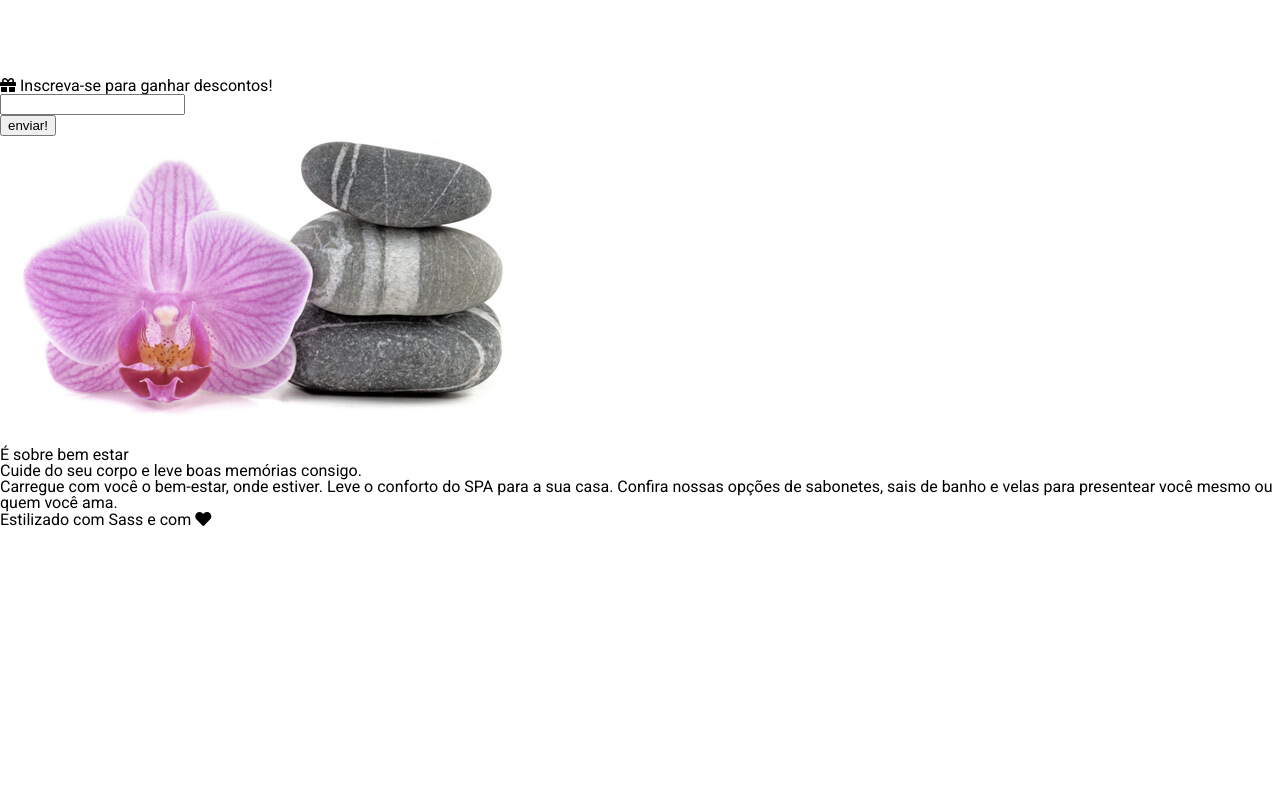
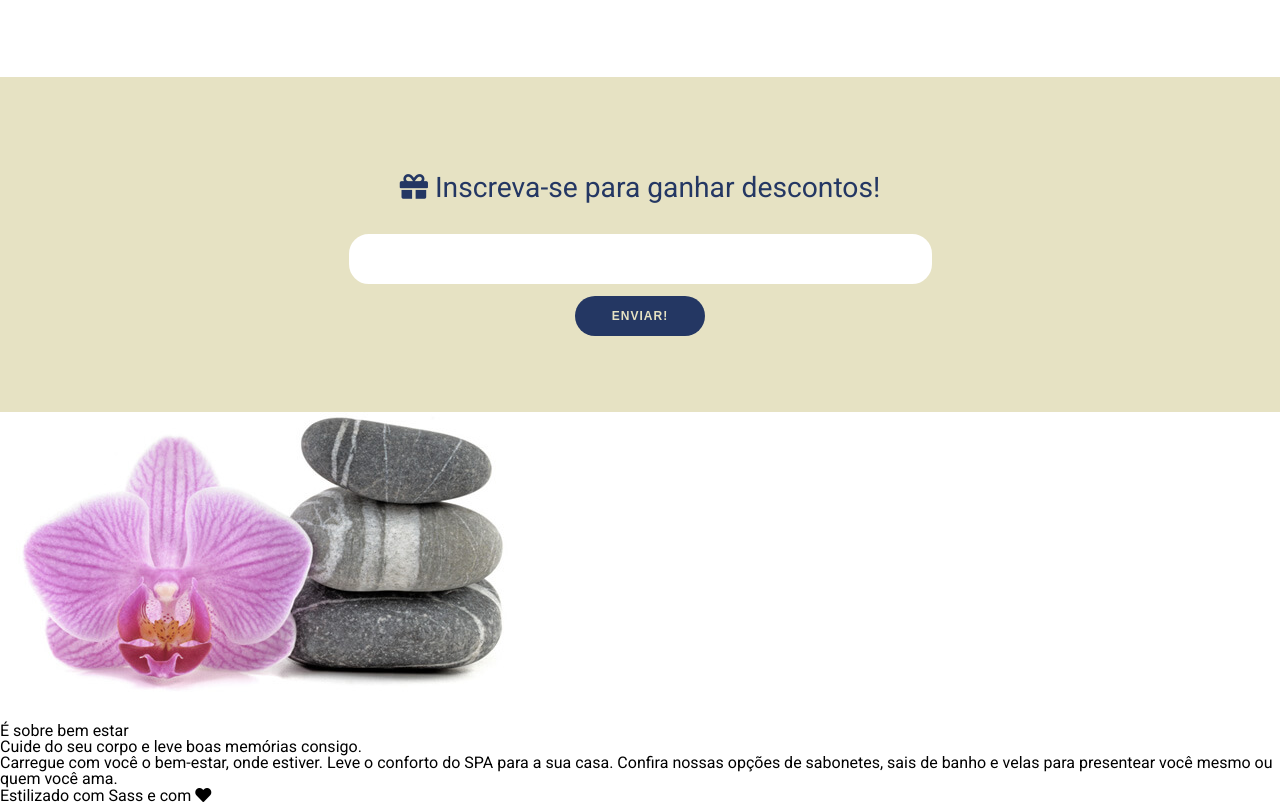
Before and after one commit to Th-uro/alura-spa, a plain HTML site: page index.html in a window 1280 px wide. Shown: the part 1079-1884 px from the top of the page. Before the commit the page ends 1608 px from the top, so only its background shows below. Drawn offline with nearby package versions, Linux system fonts and the light colour scheme.

Commit message:
Seção inscrição

```diff
--- a/index.html
+++ b/index.html
@@ -90,15 +90,15 @@
           </div>
         </div>
       </section>
-      <section>
-        <div>
+      <section id="cupom">
+        <div class="texto">
           <h2>
             <i class="fas fa-gift"></i> Inscreva-se para ganhar descontos!
           </h2>
         </div>
-        <div>
+        <div class="inscricao">
           <form action="">
-            <div>
+            <div class="input">
               <input type="email" />
             </div>
             <button>enviar!</button>
--- /dev/null
+++ b/styles/components/_cupom.scss
@@ -0,0 +1,61 @@
+@import '../abstract/variaveis';
+
+#cupom {
+  background-color: $cor-terciaria;
+  padding: 4rem;
+  text-align: center;
+
+  .texto {
+    color: $cor-primaria;
+
+    h2 {
+      margin: 2rem;
+      font-size: $tamanho-do-texto / 1.7;
+    }
+  }
+
+  .input {
+    margin: 0 auto;
+    width: 575px;
+    border-radius: 20px;
+    border: 4px solid white;
+    background: white;
+
+    input {
+      border-radius: 20px;
+      height: 40px;
+      border: none;
+      width: 540px;
+      outline: none;
+      text-align: center;
+      font-size: 26px;
+      cursor: pointer;
+    }
+
+    &:hover, &:focus-within {
+      box-shadow: 1px 1px 8px 1px $cor-primaria;
+      outline: none;
+    }
+  }
+
+  button {
+    text-transform: uppercase;
+    margin: .75rem 0;
+    outline: none;
+    height: 40px;
+    text-align: center;
+    width: 130px;
+    background-color: $cor-primaria;
+    color: $cor-terciaria;
+    letter-spacing: 1px;
+    font-size: 12px;
+    font-weight: bold;
+    cursor: pointer;
+    border: 2px $cor-secundaria;
+    border-radius: 40px;
+
+    &:hover {
+      background-color: $cor-secundaria;
+    }
+  }
+}
--- a/styles/style.scss
+++ b/styles/style.scss
@@ -2,3 +2,4 @@
 @import './components/navbar';
 @import './components/banner';
 @import './components/servicos';
+@import './components/cupom';
```
Also changed, not shown: styles/style.css, 1 other file.
